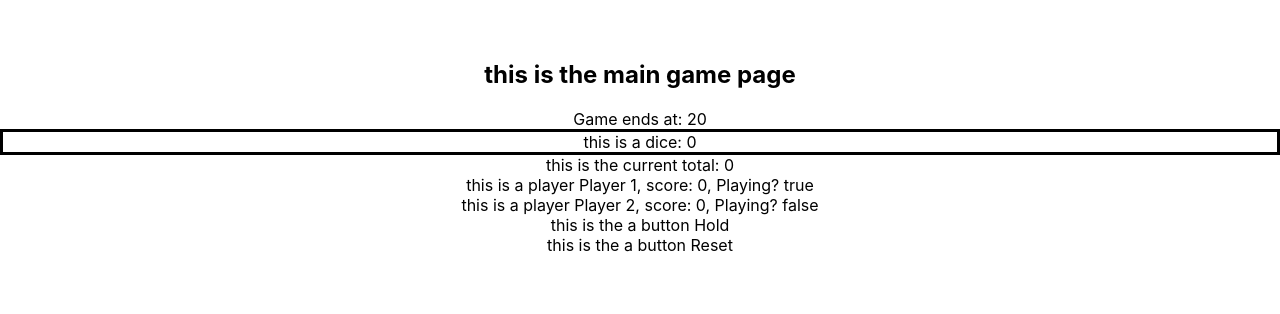
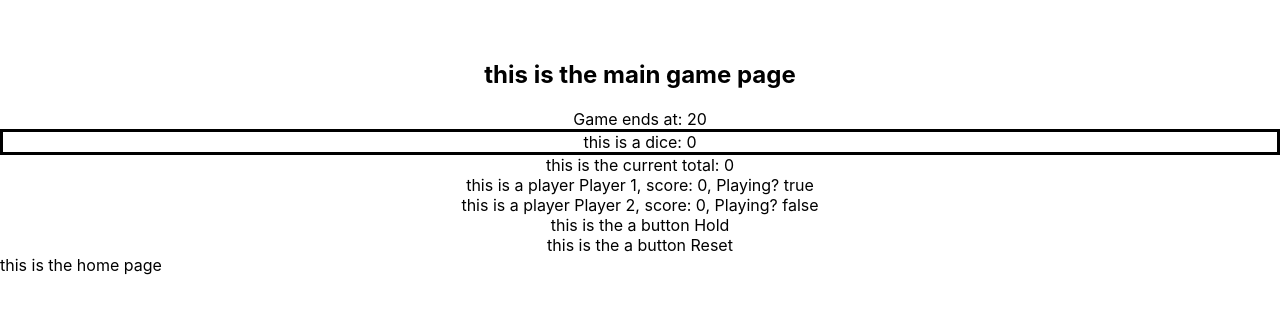
Before and after one commit to jhmccandless/capstone, a React (Create React App) app: page /homepage in a window 1280 px wide. Shown: the top 314 px of the page. Built offline with nearby package versions, Linux system fonts and the light colour scheme.

Commit message:
adding pages to make a full website

```diff
--- a/src/App.jsx
+++ b/src/App.jsx
@@ -2,15 +2,23 @@ import React from "react";
 import "./styling/App.css";
 import store from "./store";
 import { Provider } from "react-redux";
+import { BrowserRouter, Link, Switch, Route, Redirect } from "react-router-dom";
 import MainGame from "./containers/MainGame";
+import HomePageUI from "./components/HomePageUI";
 
 function App() {
   return (
     <Provider store={store}>
-      <div className="App">
-        <header className="App-header"></header>
-        <MainGame />
-      </div>
+      <BrowserRouter>
+        <div className="App">
+          <header className="App-header"></header>
+          <MainGame />
+        </div>
+        <Switch>
+          <Route exact path="/homepage" component={HomePageUI} />
+          <Route />
+        </Switch>
+      </BrowserRouter>
     </Provider>
   );
 }
--- /dev/null
+++ b/src/components/HomePageUI.jsx
@@ -0,0 +1,11 @@
+import React from "react";
+
+function HomePageUI() {
+  return (
+    <>
+      <div>this is the home page</div>
+    </>
+  );
+}
+
+export default HomePageUI;
```
Also changed, not shown: src/components/GameRulesUI.jsx (added, +11 -0 lines), src/components/NewGameParamsUI.jsx (added, +11 -0 lines), src/components/ScorboardUI.jsx (added, +11 -0 lines).
